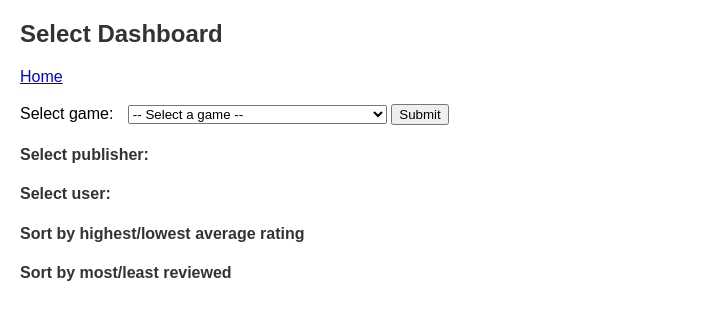
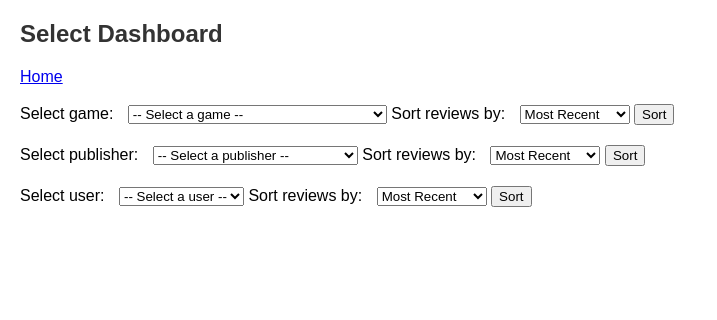
Before and after one commit to austinlovell25/CS348_Project, a Django app: page /gamelogs/select_dashboard/ in a window 1280 px wide. Shown: the top 320 px of the page, without its empty margins (0-717 px from the left). Run offline with Django 5.2, Linux system fonts and the light colour scheme; data comes from the database, SQL or seed files in the repository; both versions use the stored data as it was after the commit.

Commit message:
Add final features.

```diff
--- a/dbdesign.txt
+++ b/dbdesign.txt
@@ -1,5 +1,3 @@
-
-
 
 Game(PK ID, CHAR Name, DATE Release Date, ENUM Genre, REAL Price, FK Publisher.ID)
 
@@ -7,6 +5,4 @@ User(PK ID, CHAR Username, DATE Join Date)
 
 Review(PK ID, FK Users.ID, FK Games.ID, INT Rating, DATE Date)
 
-Wishlist(PK ID, FK Users.ID, FK Games.ID, DATE Add Date)
-
 Publisher(PK ID, CHAR Name, DATE Creation Date)
--- a/gamelogs/templates/gamelogs/select_dashboard.html
+++ b/gamelogs/templates/gamelogs/select_dashboard.html
@@ -46,7 +46,7 @@
     </div>
     <br>
 
-    <!-- Form to input Game ID or select Game from dropdown -->
+    <!-- Form to select by Game -->
     <form method="POST">
         {% csrf_token %}
         <label for="game_select">Select game:</label>
@@ -57,12 +57,60 @@
             {% endfor %}
         </select>
 
-        <button type="submit">Submit</button>
+        {% csrf_token %}
+        <label for="sort_option">Sort reviews by:</label>
+        <select id="sort_option" name="sort_option">
+            <option value="date_dsc">Most Recent</option>
+            <option value="date_asc">Oldest</option>
+            <option value="rating_dsc">Highest Rating</option>
+            <option value="rating_asc">Lowest Rating</option>
+        </select>
+        <button type="submit">Sort</button>
     </form>
-    <h4>Select publisher: </h4>
-    <h4>Select user: </h4>
-    <h4>Sort by highest/lowest average rating </h4>
-    <h4>Sort by most/least reviewed </h4>
+
+    <!-- Form to select by Publisher -->
+    <form method="POST">
+        {% csrf_token %}
+        <label for="publisher_select">Select publisher:</label>
+        <select id="publisher_select" name="publisher_select">
+            <option value="">-- Select a publisher --</option>
+            {% for publisher in publishers %}
+                <option value="{{ publisher.id }}">{{ publisher.name }}</option>
+            {% endfor %}
+        </select>
+
+        {% csrf_token %}
+        <label for="sort_option">Sort reviews by:</label>
+        <select id="sort_option" name="sort_option">
+            <option value="date_dsc">Most Recent</option>
+            <option value="date_asc">Oldest</option>
+            <option value="rating_dsc">Highest Rating</option>
+            <option value="rating_asc">Lowest Rating</option>
+        </select>
+        <button type="submit">Sort</button>
+    </form>
+
+    <!-- Form to select by User -->
+    <form method="POST">
+        {% csrf_token %}
+        <label for="user_select">Select user:</label>
+        <select id="user_select" name="user_select">
+            <option value="">-- Select a user --</option>
+            {% for user in users %}
+                <option value="{{ user.id }}">{{ user.username }}</option>
+            {% endfor %}
+        </select>
+
+        {% csrf_token %}
+        <label for="sort_option">Sort reviews by:</label>
+        <select id="sort_option" name="sort_option">
+            <option value="date_dsc">Most Recent</option>
+            <option value="date_asc">Oldest</option>
+            <option value="rating_dsc">Highest Rating</option>
+            <option value="rating_asc">Lowest Rating</option>
+        </select>
+        <button type="submit">Sort</button>
+    </form>
 
 
     {% if game_reviews %}
--- a/gamelogs/views.py
+++ b/gamelogs/views.py
@@ -13,9 +13,28 @@ def select_dashboard(request):
     avg_rating = None
     game_name = ''
     games = Game.objects.all()  # Retrieve all games for the dropdown
+    publishers = Publisher.objects.all()  # Retrieve all publishers for the dropdown
+    users = User.objects.all()  # Retrieve all users for the dropdown
+    sort_option = "date_dsc"
 
     if request.method == 'POST':
         game_id = request.POST.get('game_id') or request.POST.get('game_select')
+        publisher_id = request.POST.get('publisher_select')
+        user_id = request.POST.get('user_select')
+        sort_option = request.POST.get('sort_option')
+        print(f"\n\nsort_option: {sort_option}")
+
+        if sort_option == "date_asc":
+            order_cls = "ORDER BY r.date;"
+        elif sort_option == "date_dsc":
+            order_cls = "ORDER BY r.date DESC;"
+        elif sort_option == "rating_asc":
+            order_cls = "ORDER BY r.rating;"
+        elif sort_option == "rating_dsc":
+            order_cls = "ORDER BY r.rating DESC;"
+        else:
+            order_cls = "ORDER BY r.date DESC;"
+
 
         # Use game_id to fetch reviews if provided
         if game_id:
@@ -25,8 +44,9 @@ def select_dashboard(request):
                 FROM gamelogs_review r
                 JOIN gamelogs_user u ON r.user_id = u.id
                 WHERE r.game_id = %s
-                ORDER BY r.date DESC;
+
             """
+            query += order_cls
             game_reviews = Review.objects.raw(query, [game_id])
 
             query = """
@@ -48,12 +68,78 @@ def select_dashboard(request):
             if avg_rating:
                 avg_rating = round(avg_rating, 2)
 
+        elif publisher_id:
+            # Fetch reviews for games by the specified publisher
+            query = """
+                       SELECT r.id, r.rating, r.date, u.username AS reviewer
+                       FROM gamelogs_review r
+                       JOIN gamelogs_user u ON r.user_id = u.id
+                       JOIN gamelogs_game g ON r.game_id = g.id
+                       WHERE g.publisher_id = %s
+
+                   """
+            query += order_cls
+            game_reviews = Review.objects.raw(query, [publisher_id])
+
+            query = """
+                SELECT p.id, p.name
+                FROM gamelogs_publisher p
+                WHERE p.id = %s;
+            """
+            game_name = Review.objects.raw(query, [publisher_id])
+            game_name = game_name[0].name
+
+            # SQL query to fetch the average rating for the specified publisher
+            avg_rating_query = """
+                            SELECT r.id, AVG(r.rating) AS avg_rating
+                            FROM gamelogs_review r
+                            JOIN gamelogs_game g ON r.game_id = g.id
+                            JOIN gamelogs_publisher p ON g.publisher_id = p.id
+                            WHERE p.id = %s;
+                        """
+            avg_rating_result = Review.objects.raw(avg_rating_query, [publisher_id])
+            avg_rating = avg_rating_result[0].avg_rating if avg_rating_result else None
+            if avg_rating:
+                avg_rating = round(avg_rating, 2)
+
+        elif user_id:
+            # Fetch reviews by the specified user
+            query = """
+                       SELECT r.id, r.rating, r.date, g.name AS game_name
+                       FROM gamelogs_review r
+                       JOIN gamelogs_game g ON r.game_id = g.id
+                       WHERE r.user_id = %s
+
+                   """
+            query += order_cls
+            game_reviews = Review.objects.raw(query, [user_id])
+
+            query = """
+                SELECT u.id, u.username
+                FROM gamelogs_user u
+                WHERE u.id = %s;
+            """
+            game_name = Review.objects.raw(query, [user_id])
+            game_name = game_name[0].username
+
+            # SQL query to fetch the average rating for the specified user
+            avg_rating_query = """
+                SELECT r.id, AVG(r.rating) AS avg_rating
+                FROM gamelogs_review r
+                WHERE r.user_id = %s;
+            """
+            avg_rating_result = Review.objects.raw(avg_rating_query, [user_id])
+            avg_rating = avg_rating_result[0].avg_rating if avg_rating_result else None
+            if avg_rating:
+                avg_rating = round(avg_rating, 2)
 
     return render(request, 'gamelogs/select_dashboard.html', {
         'game_reviews': game_reviews,
         'game_name': game_name,
         'avg_rating': avg_rating,
-        'games': games  # Pass the list of games to the template
+        'games': games,  # Pass the list of games to the template,
+        'publishers': publishers,
+        'users': users,
     })
 
 def review_dashboard(request):
```
Also changed, not shown: db.sqlite3 (added), gamelogs/migrations/__init__.py (added).
